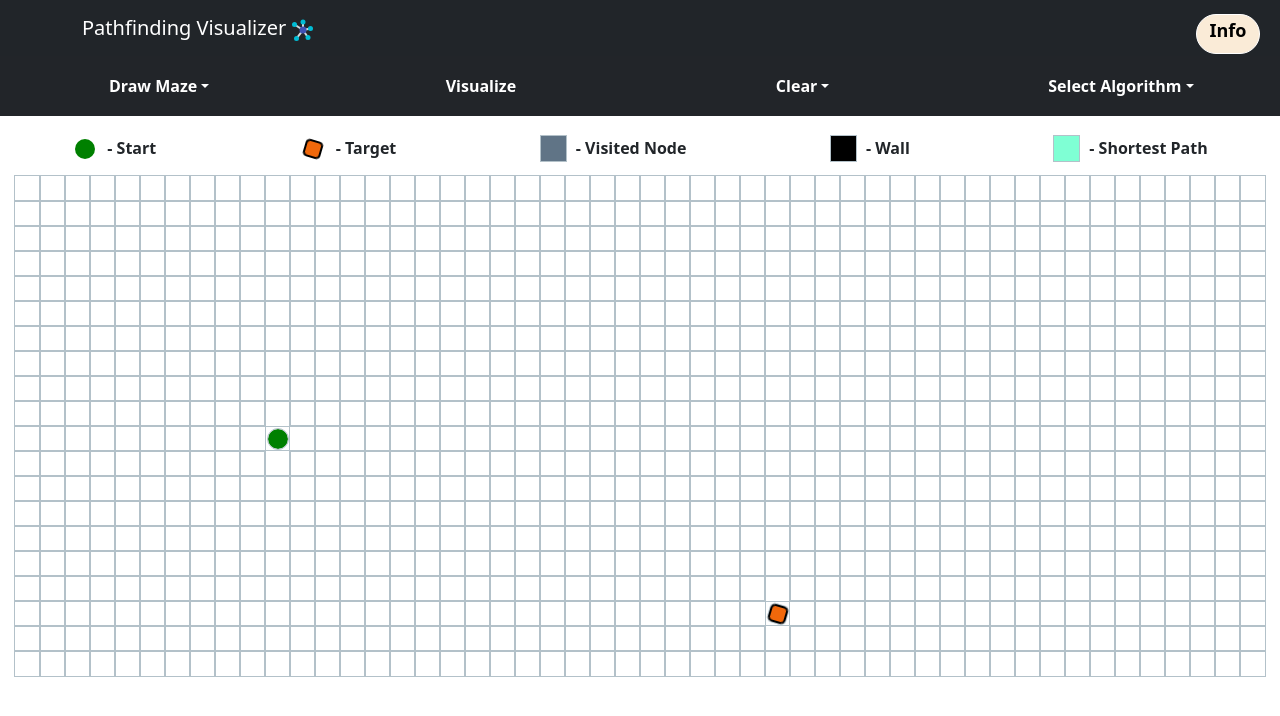
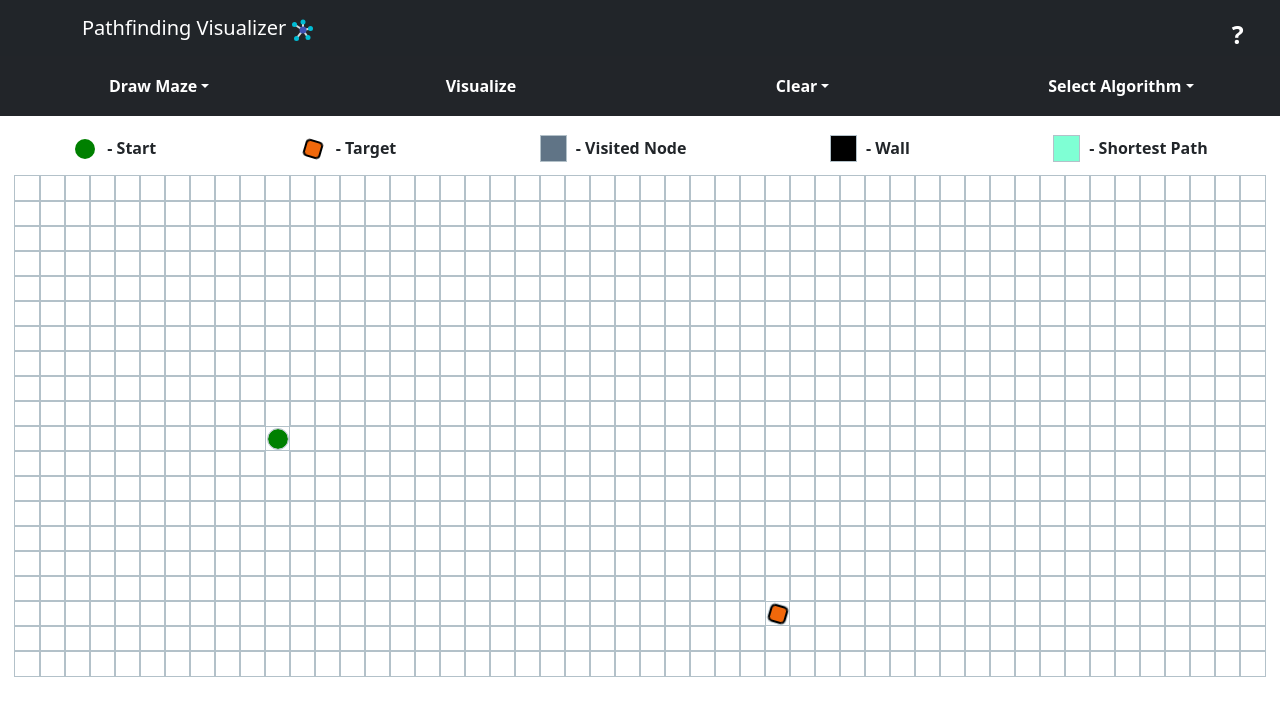
Before and after one commit to Amal31497/pathfinding-visualizer, a React (Create React App) app: page / in a window 1280 px wide. Both pictures are taken after a click on the button "Skip". Shown: the top 716 px of the page. Built offline with nearby package versions, Linux system fonts and the light colour scheme.

Commit message:
Changed styling for info button

```diff
--- a/src/components/Grid.css
+++ b/src/components/Grid.css
@@ -18,7 +18,7 @@
     height:26px;
     position:absolute;
     left:40%;
-    top:40px;
+    top:-35px;
     animation-name: tooltip;
     animation-delay: 1s;
     animation-duration: 2s;
--- a/src/components/InfoModal.css
+++ b/src/components/InfoModal.css
@@ -29,9 +29,16 @@
     animation-fill-mode: forwards;
 }
 
+.visibleInfoIcon:hover{
+    background-color: white;
+    color:black;
+    border-radius:50%;
+
+}
+
 .visibleInfoIcon{
-    color:black;
-    font-size:18px;
+    color:white;
+    font-size:25px;
     font-weight:700;
     justify-content:center;
     margin-top:2px;
@@ -76,13 +83,15 @@
         width:25%;
         height:60vh;
         border-radius:0%;
+        background-color: antiquewhite;
     } to {
         right:20px;
         top:-42px;
-        width:5%;
+        width:3.5%;
         height:5vh;
         border-radius:10rem;
-        border:1px white solid;
+        border:none;
+        background-color: transparent;
     }
 }
 
--- a/src/components/InfoModal.js
+++ b/src/components/InfoModal.js
@@ -30,7 +30,7 @@ const InfoModal = () => {
         <div className={`infoModalWrapper ${skipAnimation}`}>
             {slideNumber == 1 &&
                 <>
-                    <p className={infoIcon} onClick={(event) => initiateGuideOpen(event)}>Info</p>
+                    <p className={infoIcon} onClick={(event) => initiateGuideOpen(event)}>?</p>
                     <img src={route} className={`infoModalImage ${skipAnimationDissapear}`} />
                     <h6 className={`infoModalHeader ${skipAnimationDissapear}`}>Pathifinding Visualizer</h6>
                     <p className={`infoModalTextComponent ${skipAnimationDissapear}`}>I created this visualizer to display popular pathfinding algorithms. If you'd like to learn how to use it just click on the <span id="guideMe">"Next"</span> button.</p>
@@ -40,7 +40,7 @@ const InfoModal = () => {
 
             {slideNumber == 2 &&
                 <>
-                    <p className={infoIcon} onClick={(event) => initiateGuideOpen(event)}>Info</p>
+                    <p className={infoIcon} onClick={(event) => initiateGuideOpen(event)}>?</p>
                     <h6 className={`infoModalHeader ${skipAnimationDissapear}`} style={{marginTop:"30px",marginBottom:"48px"}}>Available Pathifinding Algorithms</h6>
                     <p className={`infoModalTextComponent ${skipAnimationDissapear}`}><span id="guideMe">Dijkstra </span> - Super famous algorithm, finds the shortest path by using breadth-first-search principles</p>
                     <p className={`infoModalTextComponent ${skipAnimationDissapear}`}><span id="guideMe">A-Star </span> - One of the most efficient pathfinding algorithms, guarantees the shortest path and accounts for heuristic distance (distance from the target)</p>
@@ -50,7 +50,7 @@ const InfoModal = () => {
 
             {slideNumber == 3 &&
                 <>
-                    <p className={infoIcon} onClick={(event) => initiateGuideOpen(event)}>Info</p>
+                    <p className={infoIcon} onClick={(event) => initiateGuideOpen(event)}>?</p>
                     <h6 className={`infoModalHeader ${skipAnimationDissapear}`} style={{ marginTop: "15px", marginBottom: "15px" }}>How to use this vizualizer?</h6>
                     <div className={`infoModalTextComponent ${skipAnimationDissapear}`} style={{display:"flex", marginBottom:"15px"}}><div className="node-start" style={{marginLeft:"5px",marginRight:"auto", width:"5%"}}></div> - Start Node (This is where each of the algorihtms is going to start search)</div>
                     <div className={`infoModalTextComponent ${skipAnimationDissapear}`} style={{display:"flex", marginBottom:"15px"}}><div className="node-finish" style={{marginLeft:"auto",marginRight:"auto"}}><div className="targetPoint"></div></div> - End Node (Each algorithm has a goal of finding this node.</div>
@@ -62,7 +62,7 @@ const InfoModal = () => {
 
             {slideNumber == 4 &&
                 <>
-                    <p className={infoIcon} onClick={(event) => initiateGuideOpen(event)}>Info</p>
+                    <p className={infoIcon} onClick={(event) => initiateGuideOpen(event)}>?</p>
                     <h6 className={`infoModalHeader ${skipAnimationDissapear}`}>Drawing Walls, Generating Mazes and Algorithms</h6>
                     <img src={mazeDropdown} className={`infoModalImage ${skipAnimationDissapear}`} />
                     <img src={algoDropdown} className={`infoModalImage ${skipAnimationDissapear}`} />
```
